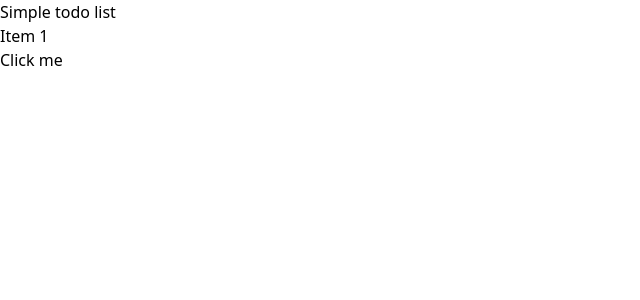
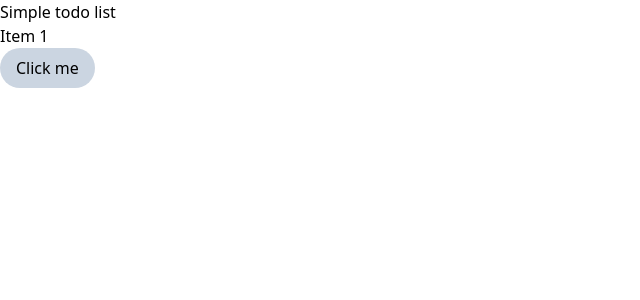
Before and after one commit to RomaMatsen/todo-react, a React (Create React App) app: page / in a window 1280 px wide. Shown: the top 300 px of the page, without its empty margins (0-640 px from the left). Built offline with nearby package versions, Linux system fonts and the light colour scheme.

Commit message:
Added tailwind tags

```diff
--- a/src/App.tsx
+++ b/src/App.tsx
@@ -13,7 +13,7 @@ function App() {
         <div>
             <h1>Simple todo list</h1>
             <div>{items}</div>
-      <button onClick={handleClick}>Click me</button>
+            <button onClick={handleClick} className="p-2 rounded-full px-4 bg-slate-300">Click me</button>
         </div>
     );
 }
```
Also changed, not shown: 1 other file (tests, documents, lock files or other folders). Lines whose indentation alone changed are shown as unchanged.
